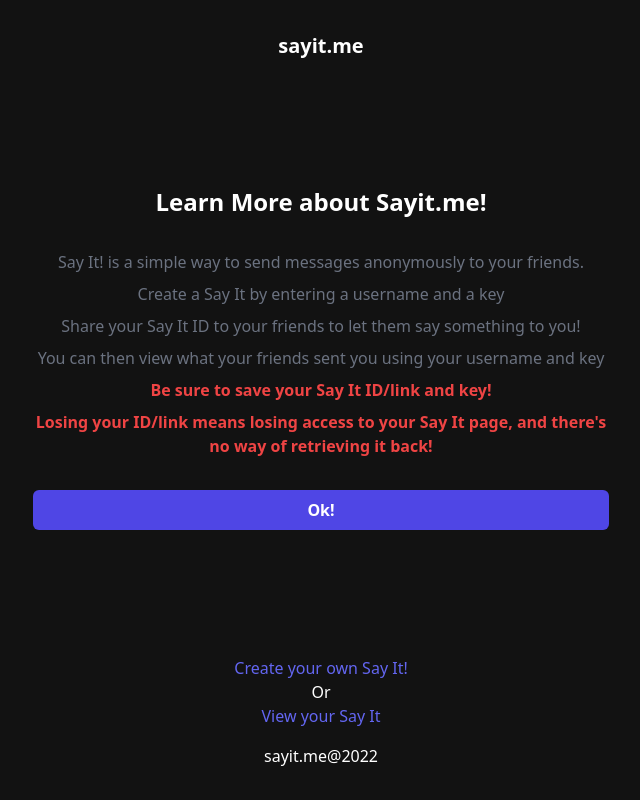
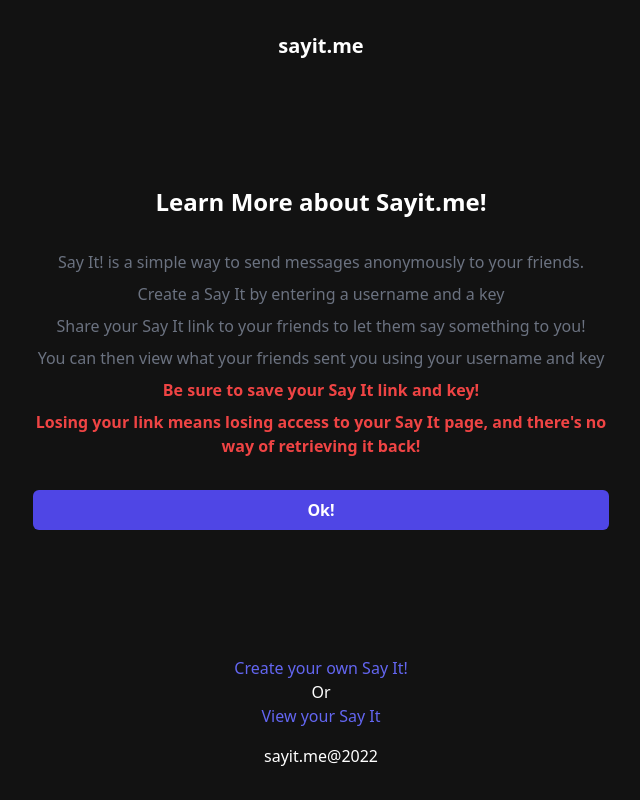
Before and after one commit to sallliisa/sayit.me, a Next.js app: page /learnmore in a window 1280 px wide. Shown: the whole page, without its empty margins (319-959 px from the left). Built offline with nearby package versions, Linux system fonts and the light colour scheme.

Commit message:
dropped ID entirely

```diff
--- a/pages/create.tsx
+++ b/pages/create.tsx
@@ -22,10 +22,10 @@ const Create = () => {
                         <div className="flex flex-col gap-2 items-center justify-center">
                             <p className='text-gray-500 text-center'>Say It! is a simple way to send messages anonymously to your friends.</p>
                             <p className='text-gray-500 text-center'>Create a Say It by entering a username and a key</p>
-                            <p className='text-gray-500 text-center'>Share your Say It ID to your friends to let them say something to you!</p>
+                            <p className='text-gray-500 text-center'>Share your Say It link to your friends to let them say something to you!</p>
                             <p className='text-gray-500 text-center'>You can then view what your friends sent you using your username and key</p>
-                            <p className="text-center font-bold text-red-500">Be sure to save your Say It ID/link and key!</p>
-                            <p className="text-center font-bold text-red-500">Losing your ID/link means losing access to your Say It page, and there's no way of retrieving it back!</p>
+                            <p className="text-center font-bold text-red-500">Be sure to save your Say It link and key!</p>
+                            <p className="text-center font-bold text-red-500">Losing your link means losing access to your Say It page, and there's no way of retrieving it back!</p>
                         </div>
                         <Button action={() => setHelpState(!helpState)}>Ok!</Button>
                     </div>
@@ -38,22 +38,14 @@ const Create = () => {
                         <input value={name} onChange={(e) => {setName(e.target.value)}} className='bg-neutral-700 focus:border-gray-500 focus:border focus:outline-0 w-full h-12 rounded-xl p-4' placeholder='Username'></input>
                         <input value={key} onChange={(e) => {setKey(e.target.value)}} className='bg-neutral-700 focus:border-gray-500 focus:border focus:outline-0 w-full h-12 rounded-xl p-4' placeholder='Key'></input>
                     </div>
-
                     {code != "" ? (
                         <>
                             <div className="flex flex-col gap-5 items-center justify-center p-4 rounded-lg border-2 border-indigo-500">
                                 <p className="text-center">Share this code with your friends to let them say something to you!</p>
-                            <div className="flex flex-col items-center justify-center">
-                                <div className="grid grid-cols-6 place-items-center w-full max-w-xl">
-                                    <p className="col-span-1 text-green-500 font-bold">Code:</p>
-                                    <p className='col-span-4 text-gray-500'> {code}</p>
-                                    <button onClick={() => {navigator.clipboard.writeText(code).then(() => {
-                                        setCopyState("code")
-                                    })}}><IconClipboard size={20} className="col-span-1 text-gray-500 hover:text-indigo-600"/></button>
-                                </div>
-                                <div className="grid grid-cols-6 place-items-center w-full max-w-xl">
+                                <div className="flex flex-col gap-4 items-center justify-center">
+                                    <div className="grid grid-cols-6 place-items-center w-full max-w-sm">
                                         <p className="col-span-1 text-green-500 font-bold">Link: </p>
-                                    <p className='col-span-4 text-gray-500 break-all text-center'>{`${process.env.NEXT_PUBLIC_PROTO}://${process.env.NEXT_PUBLIC_VERCEL_URL}/${code}`}</p>
+                                        <p className='col-span-4 text-gray-500 break-all text-center'>{`https://sayit-me.vercel.app/63b404897c8543e835075730`}</p>
                                         <button onClick={() => {navigator.clipboard.writeText(code).then(() => {
                                             setCopyState("link")
                                         })}}><IconClipboard size={20} className="col-span-1 text-gray-500 hover:text-indigo-600"/></button>
@@ -61,7 +53,7 @@ const Create = () => {
                                 </div>
                                 {copyState == "" ? (
                                     <div className="flex flex-col">
-                                    <p className="text-center font-bold text-red-500">Be sure to save your Say It ID or link and key!</p>
+                                        <p className="text-center font-bold text-red-500">Be sure to save your Say It link and key!</p>
                                         <p className="text-center font-bold text-red-500">You'll need to to access your Say It page!</p>
                                     </div>
                                 ) : (
--- a/pages/learnmore.tsx
+++ b/pages/learnmore.tsx
@@ -13,10 +13,10 @@ const LearnMore = () => {
                 <div className="flex flex-col gap-2 items-center justify-center">
                     <p className='text-gray-500 text-center'>Say It! is a simple way to send messages anonymously to your friends.</p>
                     <p className='text-gray-500 text-center'>Create a Say It by entering a username and a key</p>
-                    <p className='text-gray-500 text-center'>Share your Say It ID to your friends to let them say something to you!</p>
+                    <p className='text-gray-500 text-center'>Share your Say It link to your friends to let them say something to you!</p>
                     <p className='text-gray-500 text-center'>You can then view what your friends sent you using your username and key</p>
-                    <p className="text-center font-bold text-red-500">Be sure to save your Say It ID/link and key!</p>
-                    <p className="text-center font-bold text-red-500">Losing your ID/link means losing access to your Say It page, and there's no way of retrieving it back!</p>
+                    <p className="text-center font-bold text-red-500">Be sure to save your Say It link and key!</p>
+                    <p className="text-center font-bold text-red-500">Losing your link means losing access to your Say It page, and there's no way of retrieving it back!</p>
                 </div>
                 <Button action={() => {router.back()}}>Ok!</Button>
             </main>
```
Lines whose indentation alone changed are shown as unchanged.
